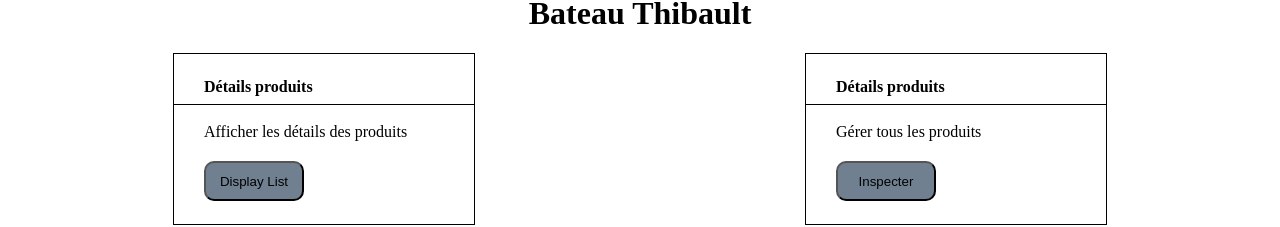
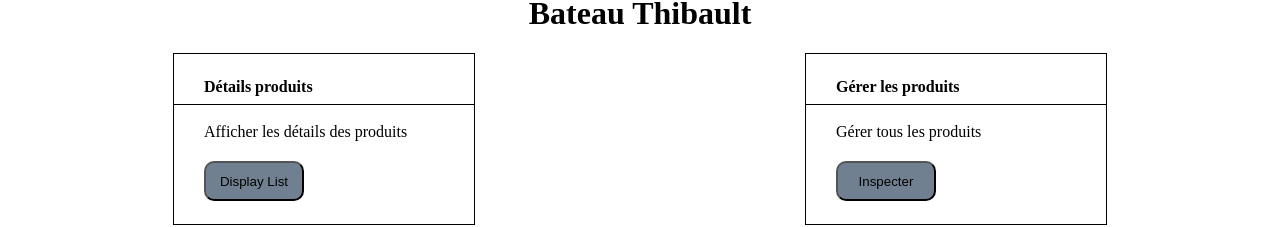
Before and after one commit to NgamyGianni/back-office-school-project, an Angular app: page /home in a window 1280 px wide. Shown: the part 125-352 px from the top of the page. Built offline with nearby package versions, Linux system fonts and the light colour scheme.

Commit message:
add css and navigate link
add a method to navigate from the right button in home page . And change color text on anchor tag in header

```diff
--- a/src/app/features/header/header.component.html
+++ b/src/app/features/header/header.component.html
@@ -9,7 +9,7 @@
 		<p> Tableaux produits </p>
 	</a>
 	<a [ngStyle]="router.url=='/dashboard'?background:{}" routerLink="/dashboard">
-		<p> données à l'historique</p>
+		<p [ngStyle]="router.url=='/dashboard'?colorText:{}"> données à l'historique</p>
 	</a>
 
 </header>
--- a/src/app/shared/button-manage-home/button-manage-home.component.html
+++ b/src/app/shared/button-manage-home/button-manage-home.component.html
@@ -1,6 +1,6 @@
 <div class="display-btn">
     <div class="block">
-        <h4 class="spacing">Détails produits</h4>
+        <h4 class="spacing">Gérer les produits</h4>
     </div>
     <p class="spacing">Gérer tous les produits</p>
     <button type="submit" (click)="manageProduct()">Inspecter</button>
--- a/src/app/shared/button-manage-home/button-manage-home.component.ts
+++ b/src/app/shared/button-manage-home/button-manage-home.component.ts
@@ -1,4 +1,5 @@
 import { Component, OnInit } from '@angular/core';
+import { Router } from '@angular/router';
 
 @Component({
   selector: 'app-button-manage-home',
@@ -7,12 +8,13 @@ import { Component, OnInit } from '@angular/core';
 })
 export class ButtonManageHomeComponent implements OnInit {
 
-  constructor() { }
+  constructor(private router:Router) { }
 
   ngOnInit(): void {
   }
 
   manageProduct(){
     console.log("I click manage product")
+    this.router.navigate(['/dashboard'])
   }
 }
```
